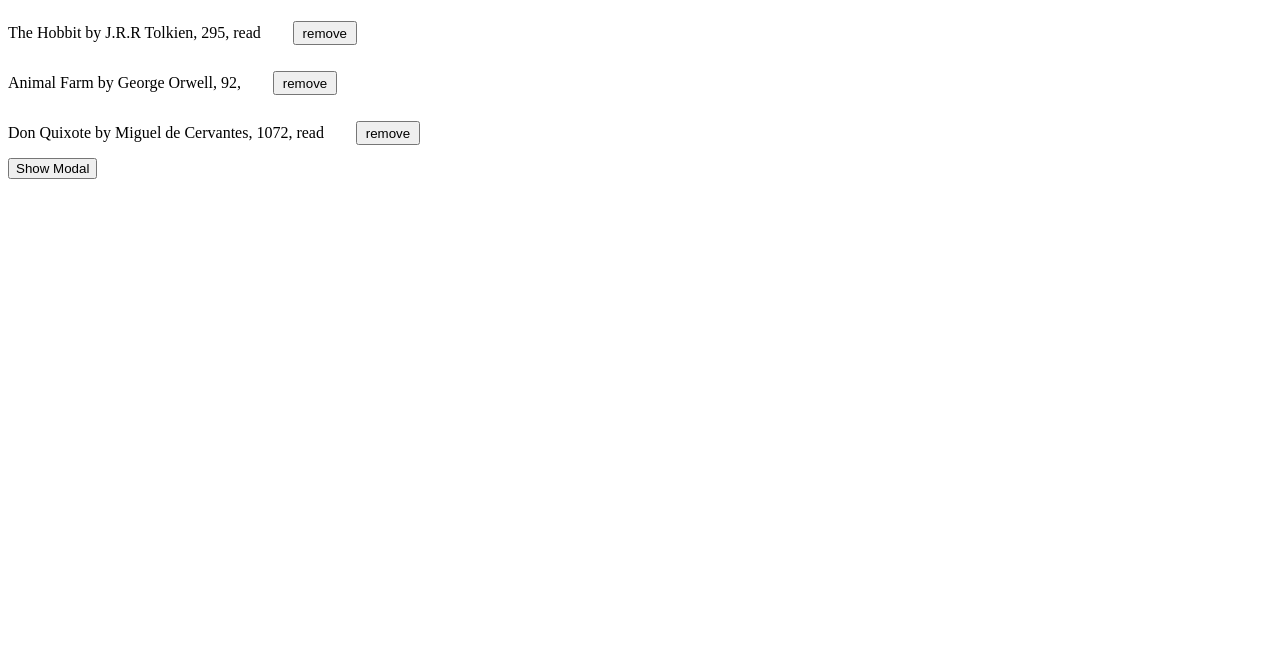
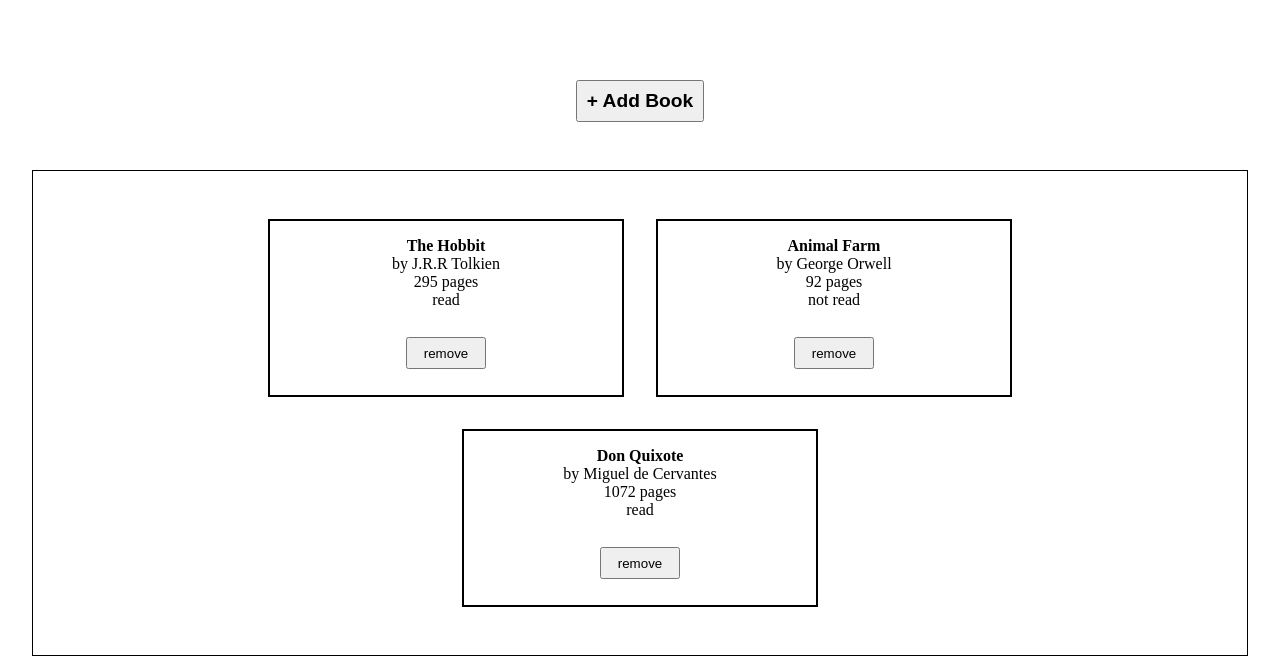
Before and after one commit to kentcode01/the-odin-project, a plain HTML site: page project-library/index.html in a window 1280 px wide. Drawn offline with Linux system fonts and the light colour scheme.

Commit message:
Create elements and remove innerHTML property
Create more 'p' elements for text alignment and add flex properties.

```diff
--- a/project-library/index.html
+++ b/project-library/index.html
@@ -9,10 +9,11 @@
 <body>
 
     <dialog id="dialog">
+
         <form method="dialog">
             <div>
                 <legend for="title">Title</legend>
-                <input id="title" type="text"/>
+                <input id="title" type="text" />
             </div>
             <div>
                 <legend for="author">Author</legend>
@@ -26,20 +27,17 @@
                 <legend for="read">Read</legend>
                 <input id="read" type="checkbox" />
             </div>
-            <input id="submit" type="submit" value="add book"></input>
+
+            <input id="submit" type="submit" value="Add Book"></input>
+
         </form>
+        <button id="close">Close</button>
 
-        <button id="close">close</button>
     </dialog>
-    <div id="book-list">
 
-    </div>
-    <button id="show">Show Modal</button>
+    <button id="add"><b>+ Add Book</b></button>
 
-
-    </div>
-
-
+    <div id="book-list"></div>
 
     <script src="index.js"></script>
 </body>
--- a/project-library/index.js
+++ b/project-library/index.js
@@ -1,13 +1,14 @@
 
 const dialog = document.querySelector(`dialog`);
-const showBtn = document.getElementById(`show`);
+const addBtn = document.getElementById(`add`);
 const closeBtn = document.getElementById(`close`);
 const submitBtn = document.getElementById(`submit`);
 const form = document.querySelector(`form`);
 let bookList = document.getElementById(`book-list`);
 const myLibrary = [];
 
-showBtn.addEventListener(`click`, () => {
+
+addBtn.addEventListener(`click`, () => {
     dialog.showModal();
 });
 
@@ -19,7 +20,7 @@ form.addEventListener(`submit`, (e) => {
     e.preventDefault();
 
     const checkbox = document.getElementById(`read`);
-    let checkboxTxt = ``;
+    let checkboxTxt = `not read`;
     if(checkbox.checked){
         checkboxTxt = `read`;
     }
@@ -28,7 +29,7 @@ form.addEventListener(`submit`, (e) => {
     document.getElementById(`pages`).value, checkboxTxt);
 
     addBookToLibrary(currbook);
-
+    form.reset();
     dialog.close();
 })
 
@@ -46,31 +47,37 @@ function addBookToLibrary(book) {
 }
 
 function iterateLibrary() {
-    bookList.innerHTML = ``;
+    while(bookList.hasChildNodes()) {
+        bookList.removeChild(bookList.firstChild);
+    }
     for(let i = 0; i < myLibrary.length; i++) {
         let bookDiv = document.createElement(`div`);
+        let bookText = document.createElement(`p`);
+        let authorText = document.createElement(`p`);
+        let pagesText = document.createElement(`p`);
+        let readText = document.createElement(`p`);
+        let bookRemove = document.createElement(`button`);
+        let linebreak = document.createElement(`br`);
         bookDiv.className = `book-div`;
-        let bookText = document.createElement(`p`);
-        let bookRemove = document.createElement(`button`);
-
+        bookDiv.setAttribute(`id`, `${myLibrary[i].title}${myLibrary[i].pages}`.split(``).join(``));
         bookRemove.className = `remove`;
         bookRemove.textContent = `remove`;
-        bookRemove.style.width = `4rem`;
-        bookRemove.style.height = `1.5rem`;
-        bookRemove.style.marginLeft = `2rem`;
-        bookDiv.style.display = `flex`;
-        bookDiv.style.alignItems = `center`;
-        bookDiv.setAttribute(`id`, `${myLibrary[i].title}${myLibrary[i].pages}`.split(``).join(``));
         bookRemove.addEventListener(`click`, (e) => {
-            console.log(e.target.parentElement)
             let idAttribute = (e.target.parentElement).getAttribute(`id`);
             myLibrary.splice(myLibrary.findIndex(i => i.key === idAttribute), 1);
             e.target.parentElement.remove();
-        })
+        });
 
-        bookText.textContent = (`${myLibrary[i].title} by ${myLibrary[i].author}, ${myLibrary[i].pages}, ${myLibrary[i].read}`);
+        bookText.textContent = `${myLibrary[i].title}`;
+        authorText.textContent = `by ${myLibrary[i].author}`
+        pagesText.textContent = `${myLibrary[i].pages} pages`
+        readText.textContent = `${myLibrary[i].read}`;
 
         bookDiv.appendChild(bookText);
+        bookDiv.appendChild(authorText);
+        bookDiv.appendChild(pagesText);
+        bookDiv.appendChild(readText);
+        bookDiv.appendChild(linebreak);
         bookDiv.appendChild(bookRemove);
         bookList.appendChild(bookDiv);
     }
@@ -78,6 +85,6 @@ function iterateLibrary() {
 
 
 myLibrary.push(new Book(`The Hobbit`, `J.R.R Tolkien`, 295, `read`))
-myLibrary.push(new Book(`Animal Farm`, `George Orwell`, 92, ``));
+myLibrary.push(new Book(`Animal Farm`, `George Orwell`, 92, `not read`));
 myLibrary.push(new Book(`Don Quixote`, `Miguel de Cervantes`, 1072, `read`));
 iterateLibrary();
--- a/project-library/style.css
+++ b/project-library/style.css
@@ -0,0 +1,59 @@
+* {
+    margin: 0;
+    padding: 0;
+}
+
+body {
+    display: flex;
+    flex-direction: column;
+    align-items: center;
+    padding: 2rem;
+}
+
+#book-list {
+    display: flex;
+    flex-wrap: wrap;
+    justify-content: center;
+    border: 1px solid black;
+    padding: 2rem;
+}
+
+.book-div {
+    display: flex;
+    flex-direction: column;
+    margin: 1rem;
+    width: 20rem;
+    justify-content: center;
+    align-items: center;
+    text-align: center;
+    padding: 1rem;
+    border: 2px solid black;
+}
+.book-div > p:first-child {
+    font-weight: bold;
+}
+
+dialog {
+    padding: 2rem;
+}
+
+form {
+    display: inline;
+}
+
+.remove, #submit, #close {
+    width: 5rem;
+    height: 2rem;
+    margin: 10px;
+}
+
+form > div:nth-of-type(n + 1) {
+    margin-bottom: 1rem;
+}
+
+#add {
+    font-size:larger;
+    width: 8rem;
+    margin: 3rem;
+    padding: 0.5rem;
+}
```
